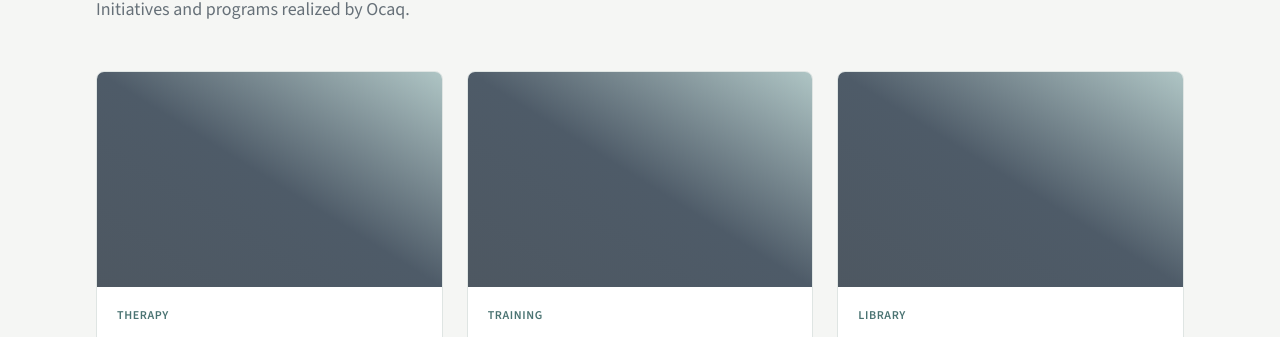
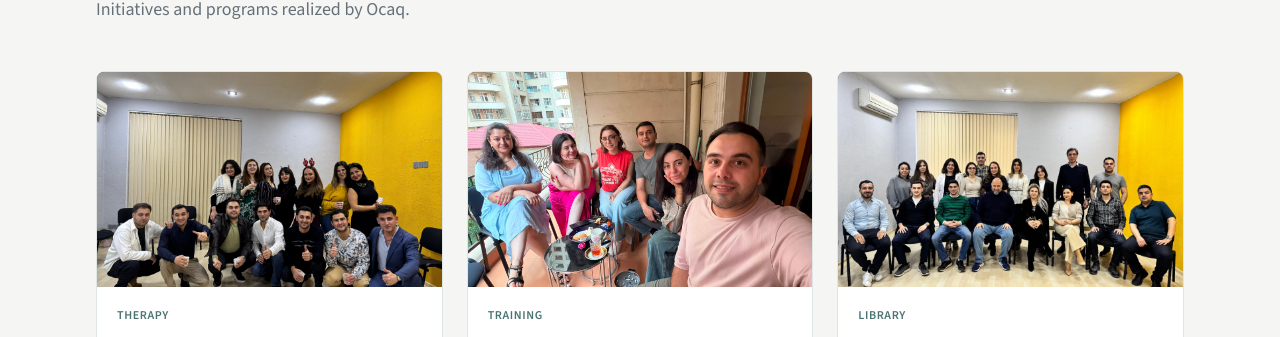
Before and after one commit to nihad-xalq/ocaq, a Next.js app: page /en/islerimiz in a window 1280 px wide. Shown: the part 234-571 px from the top of the page. Built offline with nearby package versions, Linux system fonts and the light colour scheme; no server answers.

Commit message:
added Work images

```diff
--- a/src/components/works/WorkCard.tsx
+++ b/src/components/works/WorkCard.tsx
@@ -1,5 +1,6 @@
 import type { Dictionary } from "@/i18n/get-dictionary";
 import type { WorkItem } from "@/types/content";
+import Image from "next/image";
 import { cn } from "@/lib/cn";
 
 type WorkCardProps = {
@@ -19,7 +20,17 @@ export function WorkCard({ work, dict, className }: WorkCardProps) {
         className,
       )}
     >
-      <div className="aspect-[16/10] bg-gradient-to-tr from-secondary/90 via-secondary-soft to-primary/50 transition-transform duration-500 group-hover:scale-[1.02]" />
+      <div className="relative aspect-16/10 overflow-hidden bg-linear-to-r from-secondary/90 via-secondary-soft to-primary/50 transition-transform duration-500 group-hover:scale-[1.02]">
+        {work.image ? (
+          <Image
+            src={work.image}
+            alt={item.title}
+            fill
+            className="object-cover"
+            sizes="(max-width: 640px) 100vw, (max-width: 1024px) 50vw, 33vw"
+          />
+        ) : null}
+      </div>
       <div className="p-5">
         <p className="text-xs font-semibold uppercase tracking-wider text-primary-dark">
           {item.category}
--- a/src/data/works.ts
+++ b/src/data/works.ts
@@ -1,9 +1,21 @@
 import type { WorkItem } from "@/types/content";
 
 export const works: WorkItem[] = [
-  { id: "work-1", dictionaryKey: "placeholder1" },
-  { id: "work-2", dictionaryKey: "placeholder2" },
-  { id: "work-3", dictionaryKey: "placeholder3" },
+  {
+    id: "work-1",
+    dictionaryKey: "placeholder1",
+    image: "/works/work-1.jpeg",
+  },
+  {
+    id: "work-2",
+    dictionaryKey: "placeholder2",
+    image: "/works/work-2.jpeg",
+  },
+  {
+    id: "work-3",
+    dictionaryKey: "placeholder3",
+    image: "/works/work-3.jpeg",
+  },
 ];
 
 export const worksPreviewCount = 3;
```
